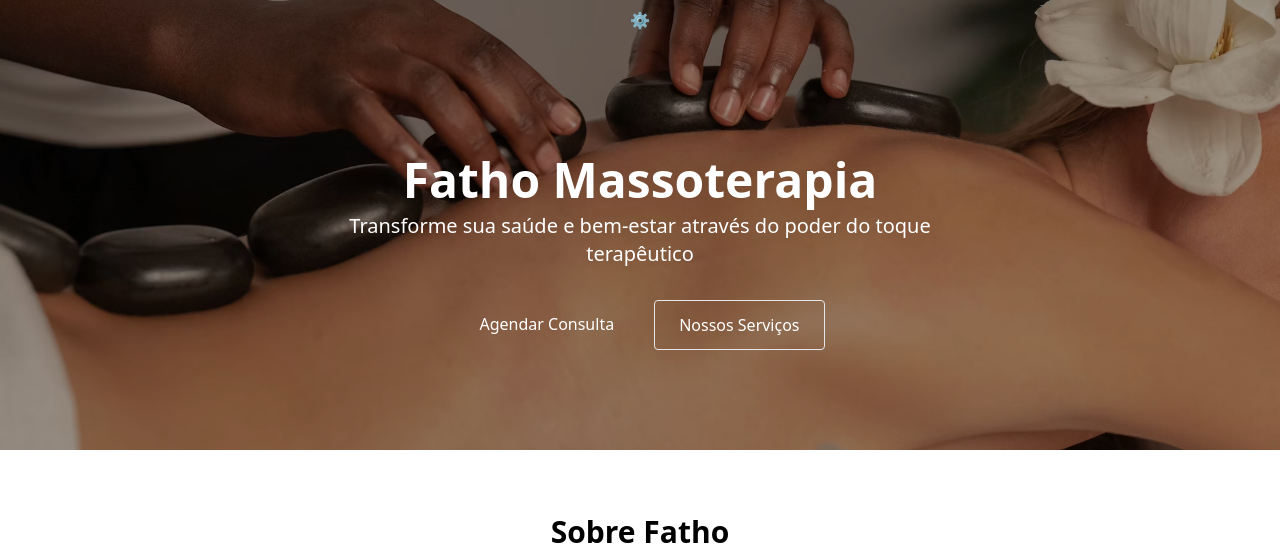
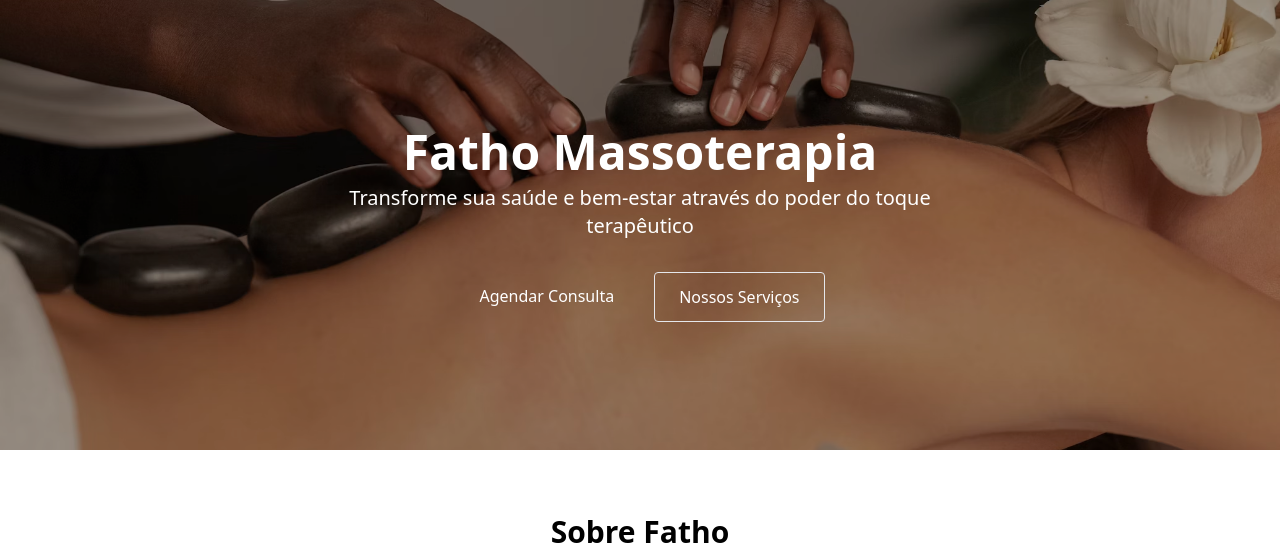
Before and after one commit to RenanDevKF/Projetos, a Django app: page / in a window 1280 px wide. Shown: the part 80-631 px from the top of the page. Run offline with Django 5.2, Linux system fonts and the light colour scheme; data that the repository does not hold is empty; some libraries are stand-ins or nearby versions.

Commit message:
fix: ajsute da centralização da hero section

```diff
--- a/templates/core/home.html
+++ b/templates/core/home.html
@@ -5,19 +5,13 @@
 
 {% block content %}
     <!-- Hero Section com imagem de fundo -->
-    <section class="relative bg-cover bg-center hero-height" style="background-image: url('{% static 'img/massage-hero.jpg' %}'); background-position: center top 40%; height: 50vh !important; min-height: 450px !important; max-height: 550px !important;">
+    <section class="relative bg-cover bg-center hero-height" style="background-image: url('{% static 'img/massage-hero.jpg' %}'); background-position: center top 40%; height: 50vh !important; min-height: 450px !important; max-height: 550px !important; display: flex; align-items: center;">
         <div class="absolute inset-0 bg-black bg-opacity-40"></div>
 
-        <div class="container mx-auto px-4 h-full relative z-10 text-center text-white flex flex-col justify-center items-center">
-            <!-- Ícone (fora da centralização vertical) -->
-            <div class="bg-fatho-mint/30 p-2 rounded-md mb-4">
-                <span class="text-white">⚙️</span>
-            </div>
-
-            <!-- Bloco centralizado verticalmente -->
-            <div class="flex flex-col items-center justify-center h-full">
+        <div class="container mx-auto px-4 relative z-10">
+            <div class="text-center text-white">
                 <h1 class="text-5xl font-bold mb-2">Fatho Massoterapia</h1>
-                <p class="text-xl mb-8 max-w-2xl">Transforme sua saúde e bem-estar através do poder do toque terapêutico</p>
+                <p class="text-xl mb-8 max-w-2xl mx-auto">Transforme sua saúde e bem-estar através do poder do toque terapêutico</p>
                 <div class="flex flex-wrap gap-4 justify-center">
                     <a href="{% url 'core:booking' %}" class="bg-fatho-gold hover:bg-fatho-gold/80 text-fatho-dark px-6 py-3 rounded font-medium">Agendar Consulta</a>
                     <a href="{% url 'core:services' %}" class="bg-transparent border-fatho-gold border text-white hover:bg-fatho-gold/20 px-6 py-3 rounded font-medium">Nossos Serviços</a>
```
